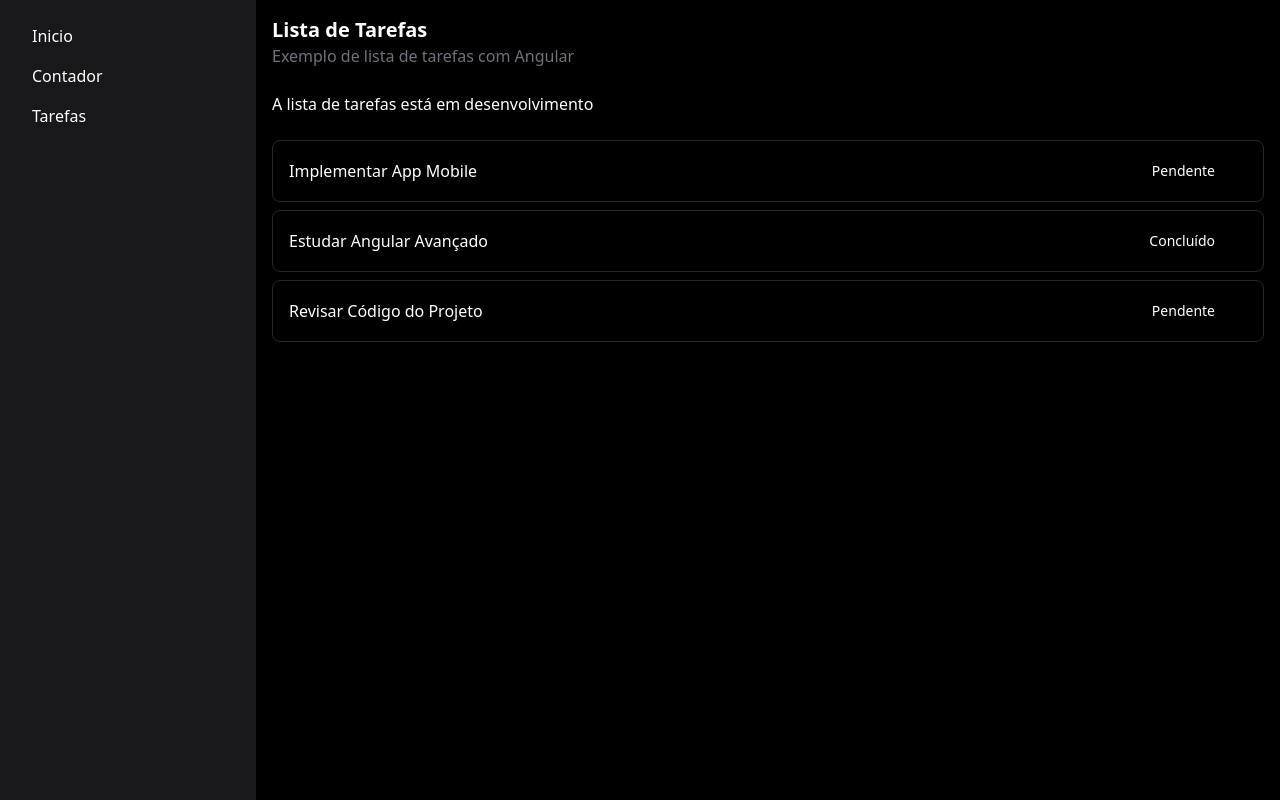
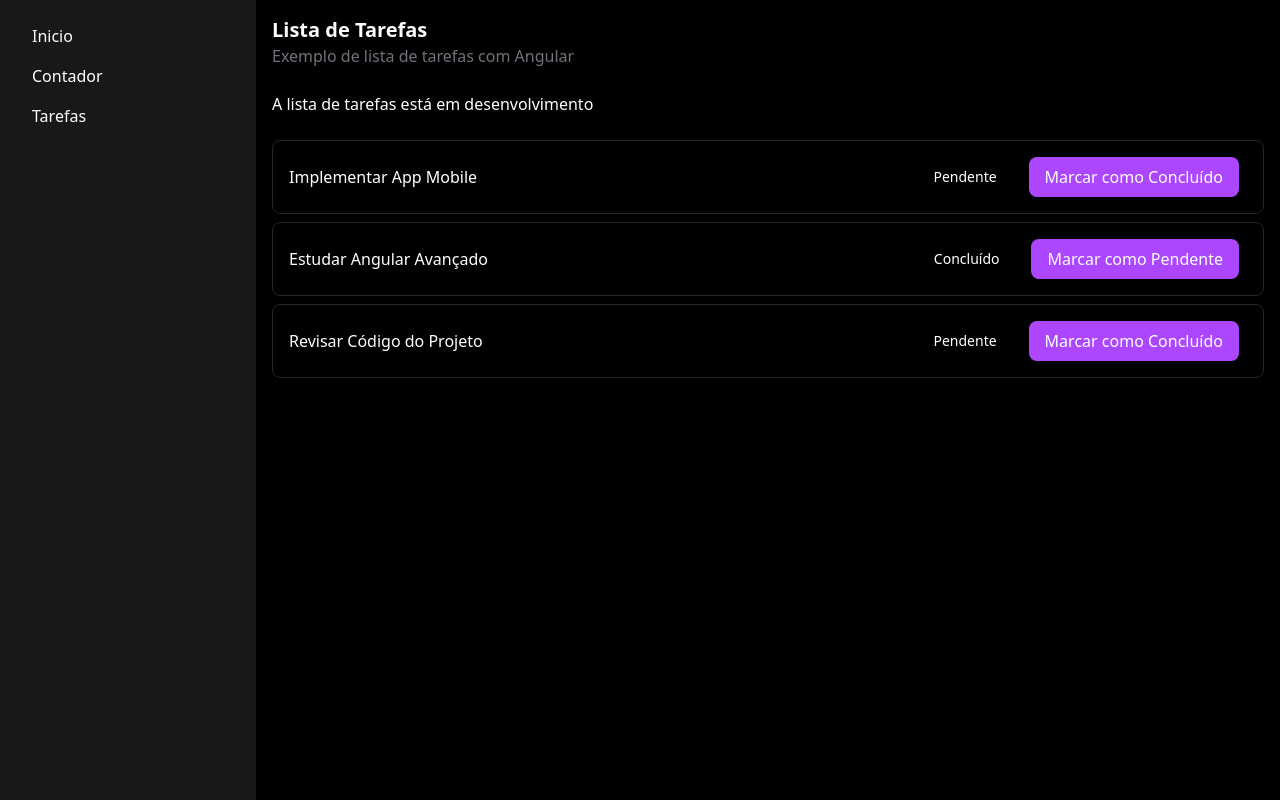
Before and after one commit to danilo-righetto/learning-angular, an Angular app: page /todos in a window 1280 px wide. Built offline with nearby package versions, Linux system fonts and the light colour scheme.

Commit message:
feat: add toggle on button

```diff
--- a/src/app/screens/todos/todos.html
+++ b/src/app/screens/todos/todos.html
@@ -12,7 +12,9 @@
                     {{ item.completed ? 'Concluído' : 'Pendente' }}
                 </span>
                 <div>
-                    <button></button>
+                    <button (click)="todos.toggle(item.id)" class="btn btn-primary mr-2">
+                        {{ item.completed ? 'Marcar como Pendente' : 'Marcar como Concluído' }}
+                    </button>
                 </div>
             </div>
         }
--- a/src/app/services/todos.service.ts
+++ b/src/app/services/todos.service.ts
@@ -12,4 +12,12 @@ export class TodosService {
   ]);
 
   readonly items = this._items.asReadonly();
+
+  toggle(id: string) {
+    this._items.update((items) =>
+      items.map((item) =>
+        item.id === id ? { ...item, completed: !item.completed } : item
+      )
+    )
+  }
 }
```
